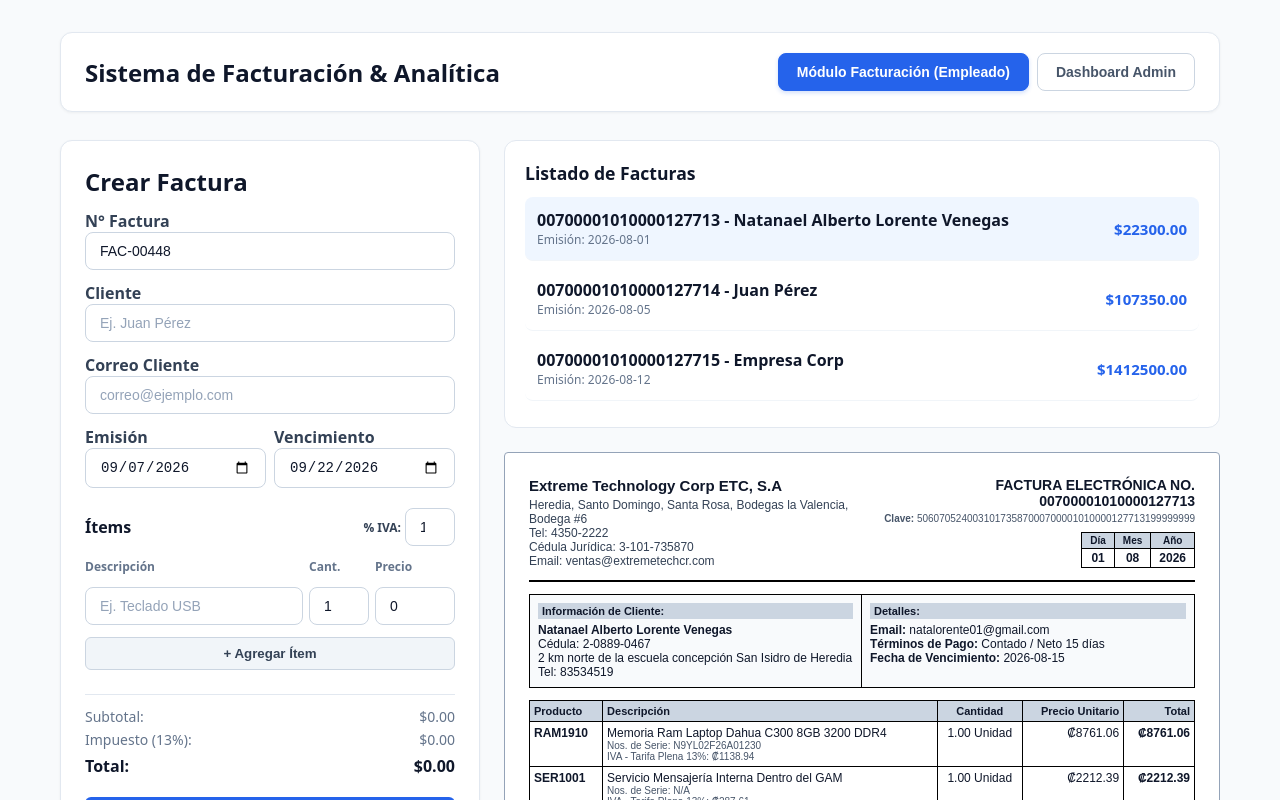
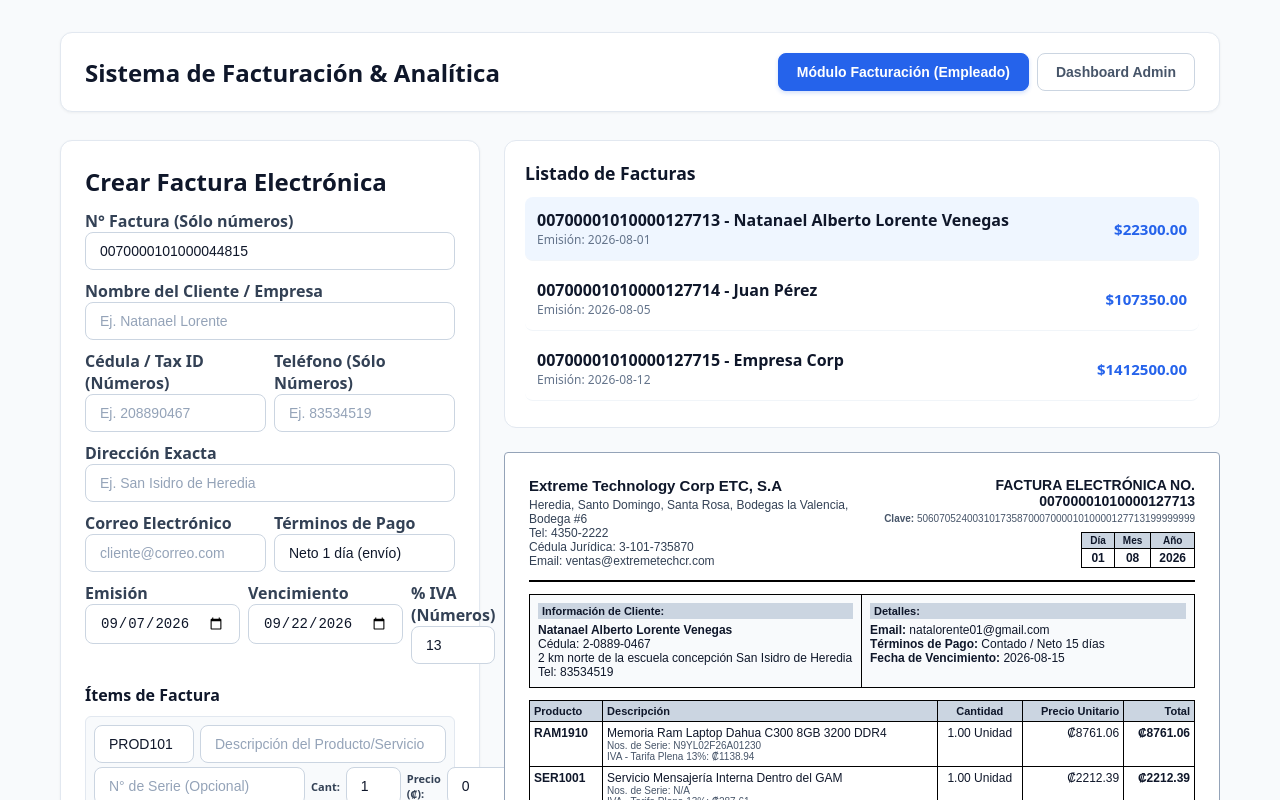
Before and after one commit to AngelDST13/Quiz3, a React (Vite) app: page / in a window 1280 px wide. Shown: the top 800 px of the page. Built offline with nearby package versions, Linux system fonts and the light colour scheme.

Commit message:
Feat: Persistencia localStorage, inputs numericos estrictos y formato ExtremeTech completo

```diff
--- a/src/components/InvoiceForm.jsx
+++ b/src/components/InvoiceForm.jsx
@@ -1,42 +1,61 @@
 import { useState } from 'react';
 
-const generateInvoiceId = () => `FAC-00${Math.floor(Math.random() * 900) + 100}`;
+const generateInvoiceId = () => `00700001010000${Math.floor(Math.random() * 90000) + 10000}`;
+const generateClave = (id) => `50607052400310173587${id}199999999`;
 const getTodayDate = () => new Date().toISOString().split('T')[0];
 const getDueDate = () => new Date(Date.now() + 15 * 86400000).toISOString().split('T')[0];
 
 export default function InvoiceForm({ onCreateInvoice }) {
-  const [issuerName] = useState('TechStore S.A.');
-  const [issuerTaxId] = useState('3-101-123456');
+  const [issuerName] = useState('Extreme Technology Corp ETC, S.A');
+  const [issuerTaxId] = useState('3-101-735870');
+  const [issuerAddress] = useState('Heredia, Santo Domingo, Santa Rosa, Bodegas la Valencia, Bodega #6');
+  const [issuerPhone] = useState('4350-2222');
+  const [issuerEmail] = useState('ventas@extremetechcr.com');
+
+  // Datos del Cliente
   const [clientName, setClientName] = useState('');
+  const [clientTaxId, setClientTaxId] = useState('');
+  const [clientAddress, setClientAddress] = useState('');
+  const [clientPhone, setClientPhone] = useState('');
   const [clientEmail, setClientEmail] = useState('');
+  const [paymentTerms, setPaymentTerms] = useState('Neto 1 día (envío)');
 
+  // Factura y Fechas
   const [id, setId] = useState(() => generateInvoiceId());
   const [issueDate, setIssueDate] = useState(() => getTodayDate());
   const [dueDate, setDueDate] = useState(() => getDueDate());
-  const [taxRate, setTaxRate] = useState(13); // 13% IVA
+  const [taxRate, setTaxRate] = useState(13);
 
+  // Lista dinámica de ítems
   const [items, setItems] = useState([
-    { id: 1, description: '', quantity: 1, price: 0 }
+    { id: 'PROD101', description: '', serial: '', quantity: 1, price: 0 }
   ]);
 
+  // Permitir sólo números en teclas
+  const allowOnlyNumbers = (e) => {
+    if (!/[0-9]/.test(e.key) && !['Backspace', 'Tab', 'Delete', 'ArrowLeft', 'ArrowRight'].includes(e.key)) {
+      e.preventDefault();
+    }
+  };
+
   const handleAddItem = () => {
-    setItems((prevItems) => [
-      ...prevItems,
-      { id: Date.now(), description: '', quantity: 1, price: 0 }
+    setItems((prev) => [
+      ...prev,
+      { id: `PROD${prev.length + 101}`, description: '', serial: '', quantity: 1, price: 0 }
     ]);
   };
 
   const handleRemoveItem = (itemId) => {
     if (items.length > 1) {
-      setItems((prevItems) => prevItems.filter((item) => item.id !== itemId));
+      setItems((prev) => prev.filter((item) => item.id !== itemId));
     }
   };
 
   const handleItemChange = (itemId, field, value) => {
-    setItems((prevItems) =>
-      prevItems.map((item) => {
+    setItems((prev) =>
+      prev.map((item) => {
         if (item.id === itemId) {
-          return { ...item, [field]: field === 'description' ? value : Number(value) };
+          return { ...item, [field]: field === 'description' || field === 'serial' || field === 'id' ? value : Number(value) };
         }
         return item;
       })
@@ -49,55 +68,143 @@ export default function InvoiceForm({ onCreateInvoice }) {
 
   const handleSubmit = (e) => {
     e.preventDefault();
-    if (!clientName || items.some((i) => !i.description || i.price <= 0)) {
-      alert('Por favor completa todos los campos requeridos.');
+    if (!clientName || !clientTaxId || !clientPhone || items.some((i) => !i.description || i.price <= 0)) {
+      alert('Por favor completa los campos requeridos y asegúrate de que los precios sean mayores a 0.');
       return;
     }
 
+    const currentId = id;
     const newInvoice = {
-      id,
+      id: currentId,
+      clave: generateClave(currentId),
       issuerName,
       issuerTaxId,
+      issuerAddress,
+      issuerPhone,
+      issuerEmail,
       clientName,
+      clientTaxId,
+      clientAddress,
+      clientPhone,
       clientEmail,
+      paymentTerms,
       issueDate,
       dueDate,
       paid: false,
+      currency: '₡',
+      taxRate,
       items,
       subtotal,
-      taxRate,
       tax,
       total
     };
 
     onCreateInvoice(newInvoice);
+
+    // Reiniciar
     setClientName('');
+    setClientTaxId('');
+    setClientAddress('');
+    setClientPhone('');
     setClientEmail('');
-    setId(generateInvoiceId());
-    setItems([{ id: Date.now(), description: '', quantity: 1, price: 0 }]);
+    const newId = generateInvoiceId();
+    setId(newId);
+    setItems([{ id: 'PROD101', description: '', serial: '', quantity: 1, price: 0 }]);
   };
 
   return (
     <form onSubmit={handleSubmit}>
-      <h2>Crear Factura</h2>
+      <h2>Crear Factura Electrónica</h2>
 
-      <div style={{ display: 'flex', flexDirection: 'column', gap: '12px', marginTop: '12px' }}>
+      <div style={{ display: 'flex', flexDirection: 'column', gap: '10px', marginTop: '12px' }}>
         <div>
-          <label>N° Factura</label>
-          <input type="text" value={id} onChange={(e) => setId(e.target.value)} required style={{ width: '100%' }} />
+          <label>N° Factura (Sólo números)</label>
+          <input
+            type="text"
+            value={id}
+            onKeyDown={allowOnlyNumbers}
+            onChange={(e) => setId(e.target.value)}
+            required
+            style={{ width: '100%' }}
+          />
         </div>
 
         <div>
-          <label>Cliente</label>
-          <input type="text" placeholder="Ej. Juan Pérez" value={clientName} onChange={(e) => setClientName(e.target.value)} required style={{ width: '100%' }} />
+          <label>Nombre del Cliente / Empresa</label>
+          <input
+            type="text"
+            placeholder="Ej. Natanael Lorente"
+            value={clientName}
+            onChange={(e) => setClientName(e.target.value)}
+            required
+            style={{ width: '100%' }}
+          />
+        </div>
+
+        <div style={{ display: 'grid', gridTemplateColumns: '1fr 1fr', gap: '8px' }}>
+          <div>
+            <label>Cédula / Tax ID (Números)</label>
+            <input
+              type="text"
+              placeholder="Ej. 208890467"
+              value={clientTaxId}
+              onKeyDown={allowOnlyNumbers}
+              onChange={(e) => setClientTaxId(e.target.value)}
+              required
+              style={{ width: '100%' }}
+            />
+          </div>
+          <div>
+            <label>Teléfono (Sólo Números)</label>
+            <input
+              type="text"
+              placeholder="Ej. 83534519"
+              value={clientPhone}
+              onKeyDown={allowOnlyNumbers}
+              onChange={(e) => setClientPhone(e.target.value)}
+              required
+              style={{ width: '100%' }}
+            />
+          </div>
         </div>
 
         <div>
-          <label>Correo Cliente</label>
-          <input type="email" placeholder="correo@ejemplo.com" value={clientEmail} onChange={(e) => setClientEmail(e.target.value)} required style={{ width: '100%' }} />
+          <label>Dirección Exacta</label>
+          <input
+            type="text"
+            placeholder="Ej. San Isidro de Heredia"
+            value={clientAddress}
+            onChange={(e) => setClientAddress(e.target.value)}
+            required
+            style={{ width: '100%' }}
+          />
         </div>
 
         <div style={{ display: 'grid', gridTemplateColumns: '1fr 1fr', gap: '8px' }}>
+          <div>
+            <label>Correo Electrónico</label>
+            <input
+              type="email"
+              placeholder="cliente@correo.com"
+              value={clientEmail}
+              onChange={(e) => setClientEmail(e.target.value)}
+              required
+              style={{ width: '100%' }}
+            />
+          </div>
+          <div>
+            <label>Términos de Pago</label>
+            <input
+              type="text"
+              value={paymentTerms}
+              onChange={(e) => setPaymentTerms(e.target.value)}
+              required
+              style={{ width: '100%' }}
+            />
+          </div>
+        </div>
+
+        <div style={{ display: 'grid', gridTemplateColumns: '1fr 1fr 1fr', gap: '8px' }}>
           <div>
             <label>Emisión</label>
             <input type="date" value={issueDate} onChange={(e) => setIssueDate(e.target.value)} required style={{ width: '100%' }} />
@@ -106,77 +213,101 @@ export default function InvoiceForm({ onCreateInvoice }) {
             <label>Vencimiento</label>
             <input type="date" value={dueDate} onChange={(e) => setDueDate(e.target.value)} required style={{ width: '100%' }} />
           </div>
-        </div>
-
-        <div style={{ display: 'flex', justifyContent: 'space-between', alignItems: 'center', marginTop: '8px' }}>
-          <h4>Ítems</h4>
-          <div style={{ display: 'flex', alignItems: 'center', gap: '4px' }}>
-            <label style={{ fontSize: '12px' }}>% IVA:</label>
-            <input type="number" value={taxRate} onChange={(e) => setTaxRate(Number(e.target.value))} style={{ width: '50px', padding: '4px' }} />
+          <div>
+            <label>% IVA (Números)</label>
+            <input
+              type="number"
+              value={taxRate}
+              onChange={(e) => setTaxRate(Number(e.target.value))}
+              required
+              style={{ width: '100%' }}
+            />
           </div>
         </div>
 
-        {/* Encabezados claros para identificar los dos inputs numéricos */}
-        <div style={{ display: 'flex', gap: '6px', fontSize: '12px', fontWeight: 'bold', color: '#64748b' }}>
-          <span style={{ flex: 2 }}>Descripción</span>
-          <span style={{ width: '60px' }}>Cant.</span>
-          <span style={{ width: '80px' }}>Precio</span>
-          {items.length > 1 && <span style={{ width: '28px' }}></span>}
+        <h4 style={{ marginTop: '10px' }}>Ítems de Factura</h4>
+
+        {items.map((item) => (
+          <div key={item.id} style={{ display: 'flex', flexDirection: 'column', gap: '4px', background: '#f8fafc', padding: '8px', borderRadius: '6px', border: '1px solid #e2e8f0' }}>
+            <div style={{ display: 'flex', gap: '6px' }}>
+              <input
+                type="text"
+                placeholder="Código (Ej. RAM1910)"
+                value={item.id}
+                onChange={(e) => handleItemChange(item.id, 'id', e.target.value)}
+                style={{ width: '100px' }}
+                required
+              />
+              <input
+                type="text"
+                placeholder="Descripción del Producto/Servicio"
+                value={item.description}
+                onChange={(e) => handleItemChange(item.id, 'description', e.target.value)}
+                style={{ flex: 1 }}
+                required
+              />
             </div>
 
-        {items.map((item) => (
-          <div key={item.id} style={{ display: 'flex', gap: '6px', alignItems: 'center' }}>
+            <div style={{ display: 'flex', gap: '6px', alignItems: 'center' }}>
               <input
                 type="text"
-              placeholder="Ej. Teclado USB"
-              value={item.description}
-              onChange={(e) => handleItemChange(item.id, 'description', e.target.value)}
-              required
-              style={{ flex: 2 }}
+                placeholder="N° de Serie (Opcional)"
+                value={item.serial}
+                onChange={(e) => handleItemChange(item.id, 'serial', e.target.value)}
+                style={{ flex: 1 }}
               />
+              <label style={{ fontSize: '11px' }}>Cant:</label>
               <input
                 type="number"
                 min="1"
                 value={item.quantity}
                 onChange={(e) => handleItemChange(item.id, 'quantity', e.target.value)}
+                style={{ width: '55px' }}
                 required
-              style={{ width: '60px' }}
               />
+              <label style={{ fontSize: '11px' }}>Precio (₡):</label>
               <input
                 type="number"
                 min="0"
                 value={item.price}
                 onChange={(e) => handleItemChange(item.id, 'price', e.target.value)}
+                style={{ width: '85px' }}
                 required
-              style={{ width: '80px' }}
               />
               {items.length > 1 && (
-              <button type="button" onClick={() => handleRemoveItem(item.id)} style={{ background: '#ef4444', color: '#fff', border: 'none', padding: '6px 10px', borderRadius: '4px', cursor: 'pointer' }}>✕</button>
+                <button
+                  type="button"
+                  onClick={() => handleRemoveItem(item.id)}
+                  style={{ background: '#ef4444', color: '#fff', border: 'none', padding: '4px 8px', borderRadius: '4px', cursor: 'pointer' }}
+                >
+                  ✕
+                </button>
               )}
+            </div>
           </div>
         ))}
 
-        <button type="button" onClick={handleAddItem} style={{ background: '#f1f5f9', color: '#334155', border: '1px solid #cbd5e1', padding: '8px', borderRadius: '6px', cursor: 'pointer', fontWeight: '600' }}>
-          + Agregar Ítem
+        <button
+          type="button"
+          onClick={handleAddItem}
+          style={{ background: '#f1f5f9', color: '#334155', border: '1px solid #cbd5e1', padding: '8px', borderRadius: '6px', cursor: 'pointer', fontWeight: '600' }}
+        >
+          + Agregar Producto / Servicio
         </button>
 
-        <div style={{ marginTop: '12px', borderTop: '1px solid #e2e8f0', paddingTop: '12px', fontSize: '14px' }}>
-          <p style={{ display: 'flex', justifyContent: 'space-between', color: '#64748b' }}>
-            <span>Subtotal:</span>
-            <span>${subtotal.toFixed(2)}</span>
-          </p>
-          <p style={{ display: 'flex', justifyContent: 'space-between', color: '#64748b', marginTop: '4px' }}>
-            <span>Impuesto ({taxRate}%):</span>
-            <span>${tax.toFixed(2)}</span>
-          </p>
-          <p style={{ display: 'flex', justifyContent: 'space-between', fontWeight: '700', fontSize: '16px', color: '#0f172a', marginTop: '6px' }}>
-            <span>Total:</span>
-            <span>${total.toFixed(2)}</span>
+        <div style={{ marginTop: '8px', borderTop: '1px solid #e2e8f0', paddingTop: '8px', fontSize: '13px' }}>
+          <p style={{ display: 'flex', justifyContent: 'space-between' }}><span>Subtotal:</span><span>₡{subtotal.toFixed(2)}</span></p>
+          <p style={{ display: 'flex', justifyContent: 'space-between' }}><span>Impuesto ({taxRate}%):</span><span>₡{tax.toFixed(2)}</span></p>
+          <p style={{ display: 'flex', justifyContent: 'space-between', fontWeight: 'bold', fontSize: '15px', marginTop: '4px' }}>
+            <span>Total:</span><span>₡{total.toFixed(2)}</span>
           </p>
         </div>
 
-        <button type="submit" style={{ background: '#2563eb', color: '#fff', border: 'none', padding: '10px', borderRadius: '6px', fontWeight: '600', cursor: 'pointer', marginTop: '8px' }}>
-          Guardar Factura
+        <button
+          type="submit"
+          style={{ background: '#2563eb', color: '#fff', border: 'none', padding: '10px', borderRadius: '6px', fontWeight: '600', cursor: 'pointer', marginTop: '6px' }}
+        >
+          Guardar Factura Electrónica
         </button>
       </div>
     </form>
```
Also changed, not shown: src/App.jsx (+16 -3 lines). Lines whose indentation alone changed are shown as unchanged.
